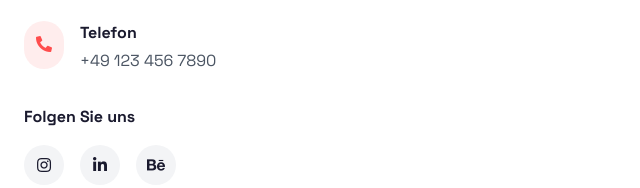
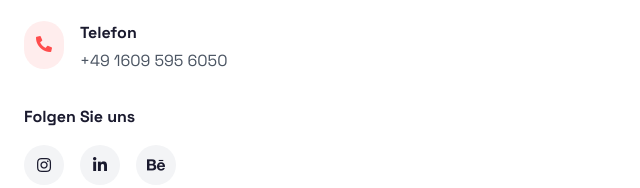
Before and after one commit to MaherChami/Werbed, a plain HTML site: page index.html in a window 1280 px wide. Shown: the part 4619-4807 px from the top of the page, 0-640 px from the left. Drawn offline with nearby package versions, Linux system fonts and the light colour scheme.

Commit message:
Changed  Number

```diff
--- a/index.html
+++ b/index.html
@@ -366,7 +366,7 @@
                             </div>
                             <div>
                                 <h4 class="font-bold mb-1">Telefon</h4>
-                                <p class="text-gray-600">+49 123 456 7890</p>
+                                <p class="text-gray-600">+49 1609 595 6050</p>
                             </div>
                         </div>
                     </div>
```
